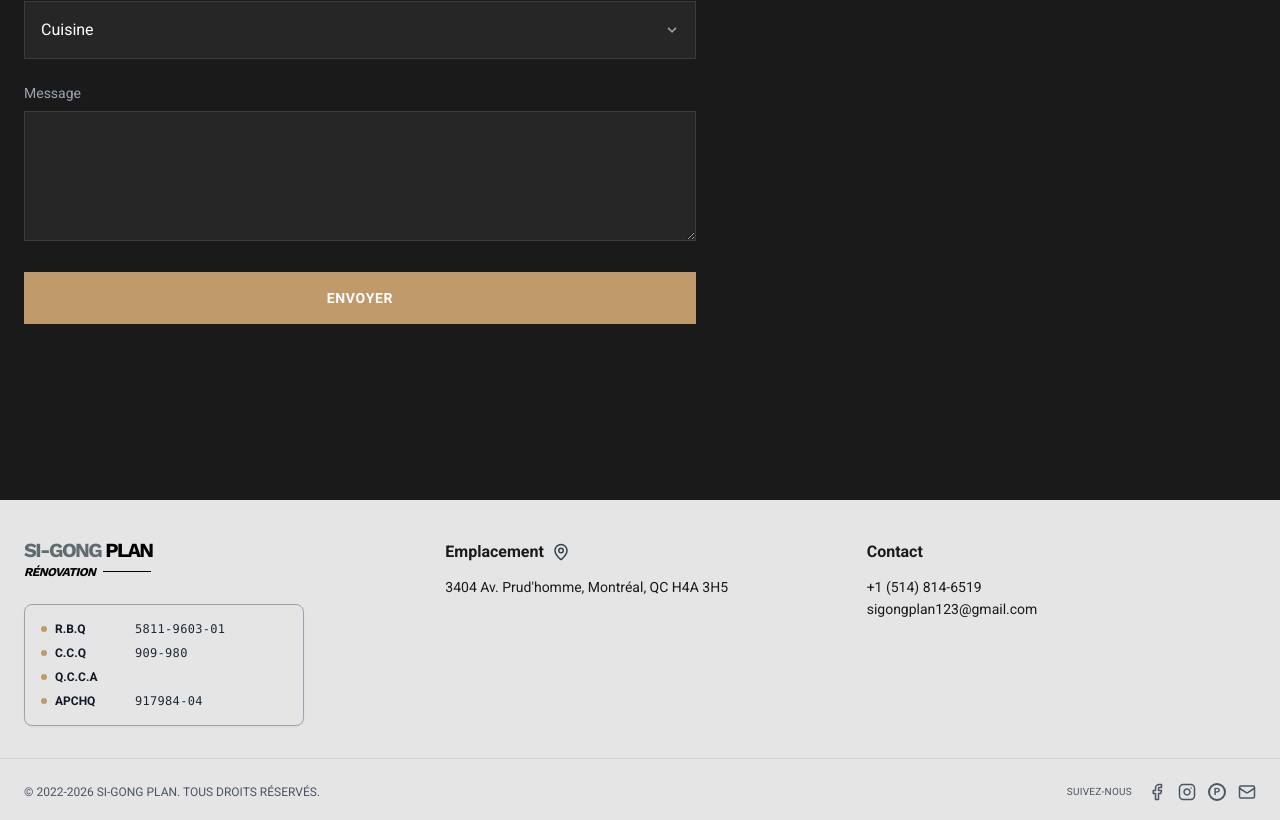
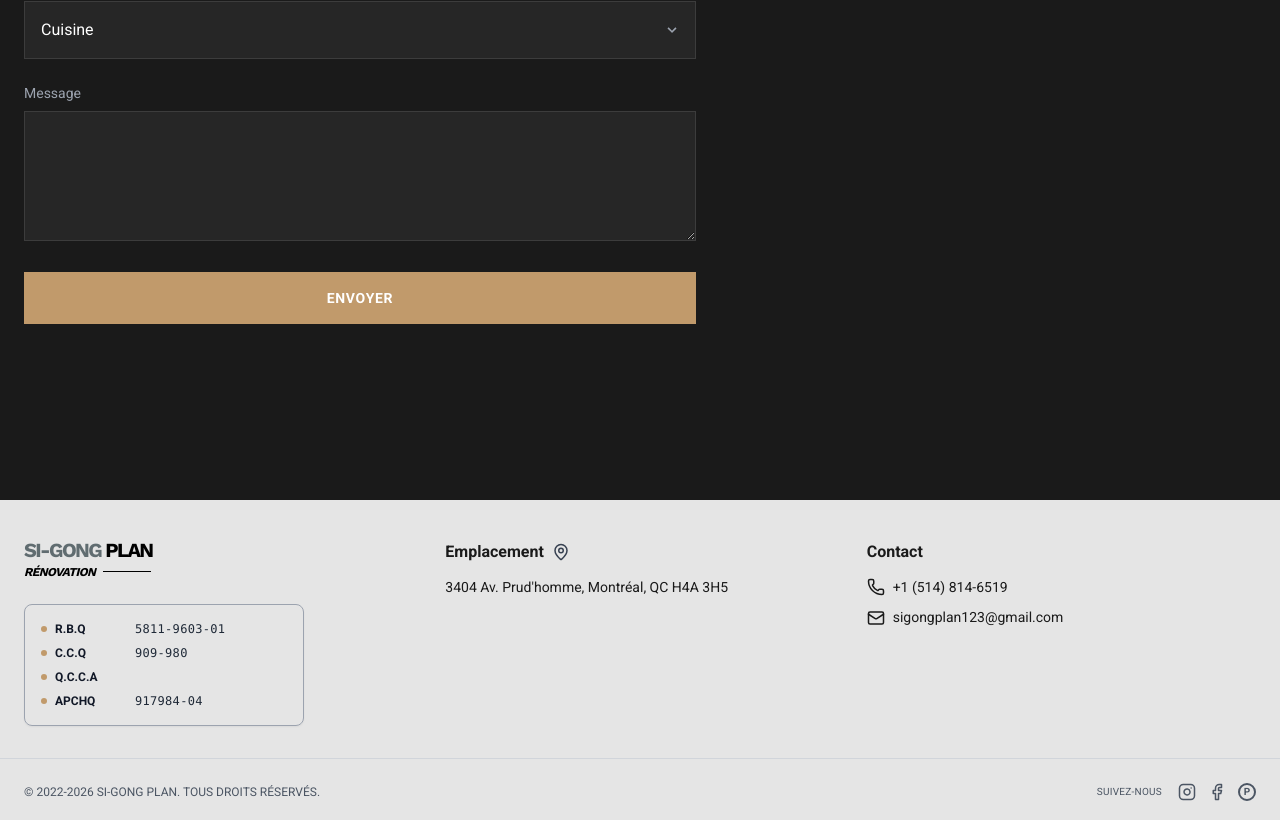
Before and after one commit to seungho2/sigong-plan, a React (Vite) app: page / in a window 1280 px wide. Shown: the part 3540-4360 px from the top of the page. Built offline with nearby package versions, Linux system fonts and the light colour scheme.

Commit message:
연락처/소셜 부분 수정

```diff
--- a/src/components/Footer.jsx
+++ b/src/components/Footer.jsx
@@ -1,6 +1,6 @@
 import React from 'react';
 import { useLanguage } from '../context/LanguageContext';
-import { Instagram, Mail, Facebook, MapPin } from 'lucide-react';
+import { Instagram, Mail, Facebook, MapPin, Phone } from 'lucide-react';
 
 
 const Footer = () => {
@@ -82,12 +82,17 @@ const Footer = () => {
                 {/* Column 3: Contact INFO */}
                 <div>
                     <h3 className="text-base font-bold mb-3">{t.footer.contactInfo}</h3>
-                    <p className="text-[#1A1A1A] leading-relaxed">
+                    <p className="text-[#1A1A1A] leading-relaxed flex items-center gap-2 mb-2">
+                        <Phone size={18} />
                         {t.footer.phone}
                     </p>
-                    <p className="text-[#1A1A1A] leading-relaxed">
+                    <a
+                        href={`mailto:${t.footer.email}`}
+                        className="text-[#1A1A1A] leading-relaxed flex items-center gap-2 hover:text-[var(--color-secondary)] transition-colors"
+                    >
+                        <Mail size={18} />
                         {t.footer.email}
-                    </p>
+                    </a>
                 </div>
             </div>
 
@@ -99,18 +104,16 @@ const Footer = () => {
                 <div className="flex items-center gap-4">
                     <span className="uppercase tracking-wide text-[10px]">{t.footer.social}</span>
                     <div className="flex gap-3">
+                        <a href="https://www.instagram.com/sigongplan" target="_blank" rel="noopener noreferrer" className="hover:text-[var(--color-secondary)] transition-colors">
+                            <Instagram size={18} />
+                        </a>
                         <a href="https://facebook.com" target="_blank" rel="noopener noreferrer" className="hover:text-[var(--color-secondary)] transition-colors">
                             <Facebook size={18} />
-                        </a>
-                        <a href="https://instagram.com" target="_blank" rel="noopener noreferrer" className="hover:text-[var(--color-secondary)] transition-colors">
-                            <Instagram size={18} />
                         </a>
                         <a href="https://pinterest.com" target="_blank" rel="noopener noreferrer" className="hover:text-[var(--color-secondary)] transition-colors" aria-label="Pinterest">
                             <div className="w-[18px] h-[18px] rounded-full border-2 border-current flex items-center justify-center text-[10px] font-bold">P</div>
                         </a>
-                        <a href={`mailto:${t.footer.email}`} className="hover:text-[var(--color-secondary)] transition-colors">
-                            <Mail size={18} />
-                        </a>
+
                     </div>
                 </div>
             </div>
--- a/src/components/Services.jsx
+++ b/src/components/Services.jsx
@@ -24,7 +24,7 @@ const Services = () => {
     const serviceData = [
         {
             id: 'basic',
-            icon: <Hammer size={32} />,
+            Icon: Hammer,
             content: {
                 ...t.services.basic,
                 // Image for demo
@@ -33,7 +33,7 @@ const Services = () => {
         },
         {
             id: 'intermediate',
-            icon: <Ruler size={32} />,
+            Icon: Ruler,
             content: {
                 ...t.services.intermediate,
                 image: serviceIntermediateImage
@@ -41,7 +41,7 @@ const Services = () => {
         },
         {
             id: 'advanced',
-            icon: <Building2 size={32} />,
+            Icon: Building2,
             content: {
                 ...t.services.advanced,
                 image: serviceAdvancedImage
@@ -74,12 +74,12 @@ const Services = () => {
 
                 <div className="grid md:grid-cols-3 gap-8">
                     {serviceData.map((item, index) => (
-                        <div key={item.id} className="group relative p-8 border border-gray-200 hover:border-[var(--color-secondary)] transition-all duration-300 bg-white hover:shadow-[0_10px_30px_rgba(0,0,0,0.08)] rounded-2xl">
-                            <div className="absolute top-0 right-0 p-4 opacity-10 font-bold text-6xl text-gray-400 group-hover:text-[var(--color-secondary)] transition-colors select-none">
-                                0{index + 1}
+                        <div key={item.id} className="group relative p-8 border border-gray-200 hover:border-[var(--color-secondary)] transition-all duration-300 bg-white hover:shadow-[0_10px_30px_rgba(0,0,0,0.08)] rounded-2xl overflow-hidden">
+                            <div className="absolute -right-24 -bottom-24 opacity-[0.03] text-gray-900 group-hover:text-[var(--color-secondary)] group-hover:opacity-[0.05] transition-all duration-500 select-none pointer-events-none">
+                                <item.Icon size={400} strokeWidth={1} />
                             </div>
                             <div className="mb-6 text-[var(--color-text)] group-hover:text-[var(--color-secondary)] transition-colors relative z-10">
-                                {item.icon}
+                                <item.Icon size={32} />
                             </div>
                             <h3 className="text-xl font-bold mb-4 relative z-10">{item.content.title}</h3>
                             <p className="text-gray-600 mb-8 leading-relaxed min-h-[80px] relative z-10">
```
